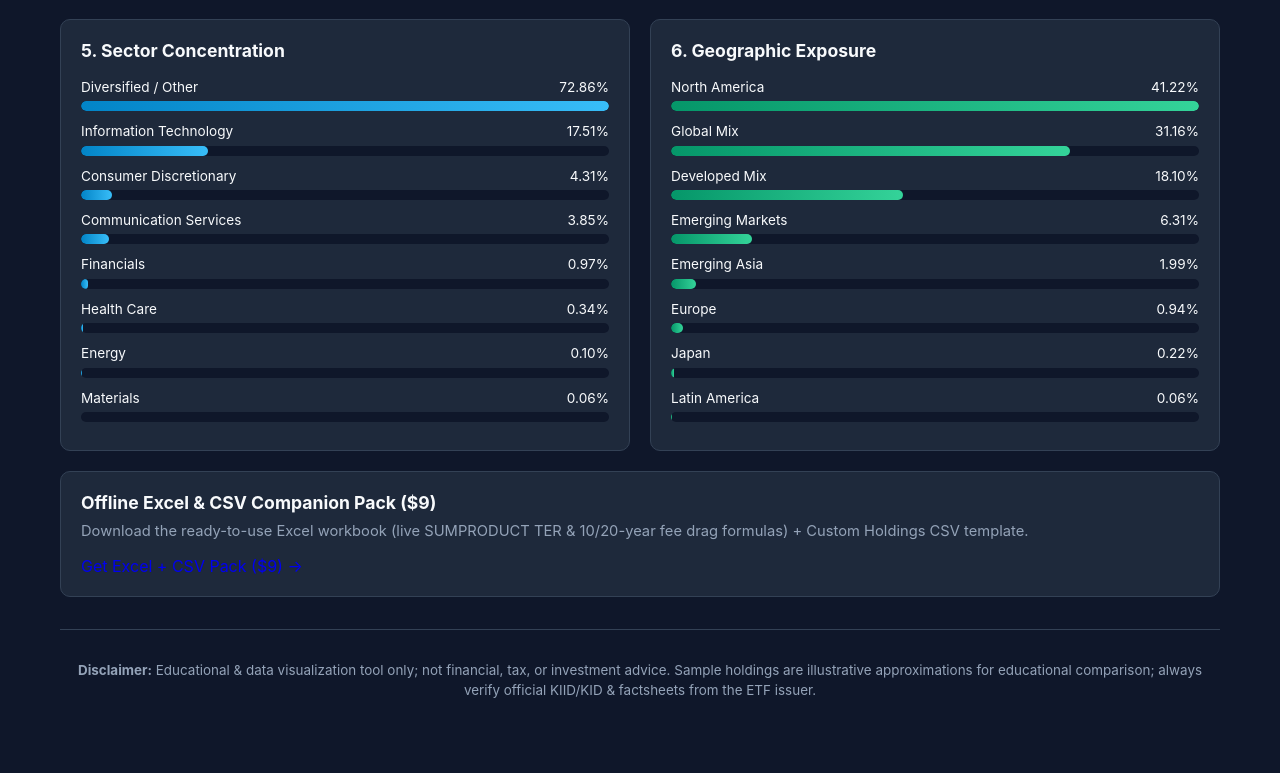
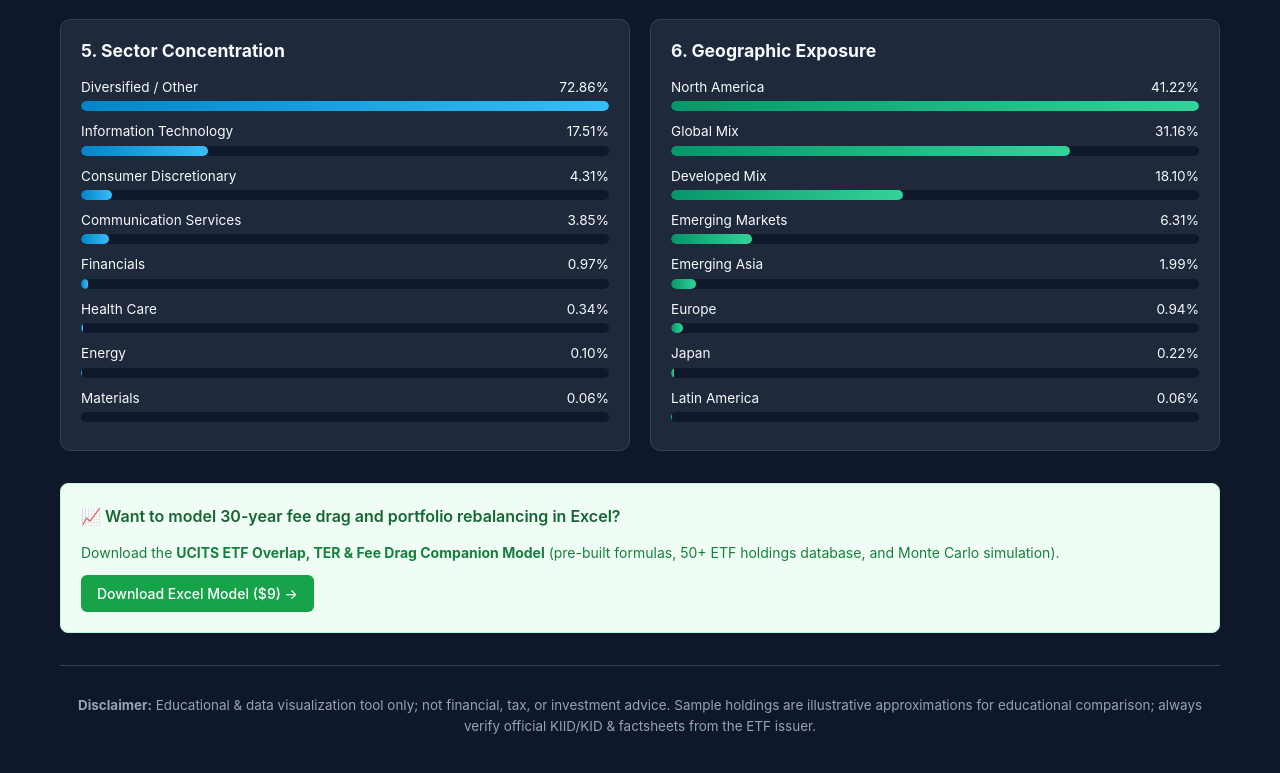
Before and after one commit to b2appsdev-del/b2appsdev-del.github.io, a plain HTML site: page ucits-etf-analyzer/index.html in a window 1280 px wide. Shown: the part 1836-2609 px from the top of the page. Drawn offline with Linux system fonts and the light colour scheme.

Commit message:
Add Pro CTA banner to UCITS ETF analyzer

```diff
--- a/ucits-etf-analyzer/index.html
+++ b/ucits-etf-analyzer/index.html
@@ -140,13 +140,20 @@
       </div>
     </section>
 
-    <section class="card" style="margin-top:20px;display:flex;flex-wrap:wrap;align-items:center;justify-content:space-between;gap:12px;">
-      <div>
-        <h2 style="margin:0 0 4px;">Offline Excel &amp; CSV Companion Pack ($9)</h2>
-        <p style="margin:0;color:var(--muted,#94a3b8);font-size:0.92rem;">Download the ready-to-use Excel workbook (live SUMPRODUCT TER &amp; 10/20-year fee drag formulas) + Custom Holdings CSV template.</p>
+    <!-- Drop-in CTA Banner below ETF comparison table -->
+    <div style="margin-top: 2rem; padding: 1.25rem; background: #f0fdf4; border: 1px solid #bbf7d0; border-radius: 8px; text-align: left;">
+      <div style="font-weight: 600; font-size: 1rem; color: #166534; margin-bottom: 0.25rem;">
+        📈 Want to model 30-year fee drag and portfolio rebalancing in Excel?
       </div>
-      <a class="btn primary" href="https://devbloom12.gumroad.com/l/kukkk" target="_blank" rel="noopener noreferrer" style="text-decoration:none;white-space:nowrap;">Get Excel + CSV Pack ($9) &rarr;</a>
-    </section>
+      <p style="font-size: 0.875rem; color: #15803d; margin-bottom: 0.75rem;">
+        Download the <strong>UCITS ETF Overlap, TER &amp; Fee Drag Companion Model</strong> (pre-built formulas, 50+ ETF holdings database, and Monte Carlo simulation).
+      </p>
+      <a href="https://devbloom12.gumroad.com/l/kukkk?utm_source=etf_tool&amp;utm_medium=banner&amp;utm_campaign=analyzer"
+         target="_blank"
+         style="display: inline-block; padding: 0.5rem 1rem; background: #16a34a; color: #ffffff; text-decoration: none; border-radius: 6px; font-weight: 500; font-size: 0.875rem;">
+        Download Excel Model ($9) →
+      </a>
+    </div>
 
     <footer class="footer">
       <p><strong>Disclaimer:</strong> Educational &amp; data visualization tool only; not financial, tax, or investment advice. Sample holdings are illustrative approximations for educational comparison; always verify official KIID/KID &amp; factsheets from the ETF issuer.</p>
```
